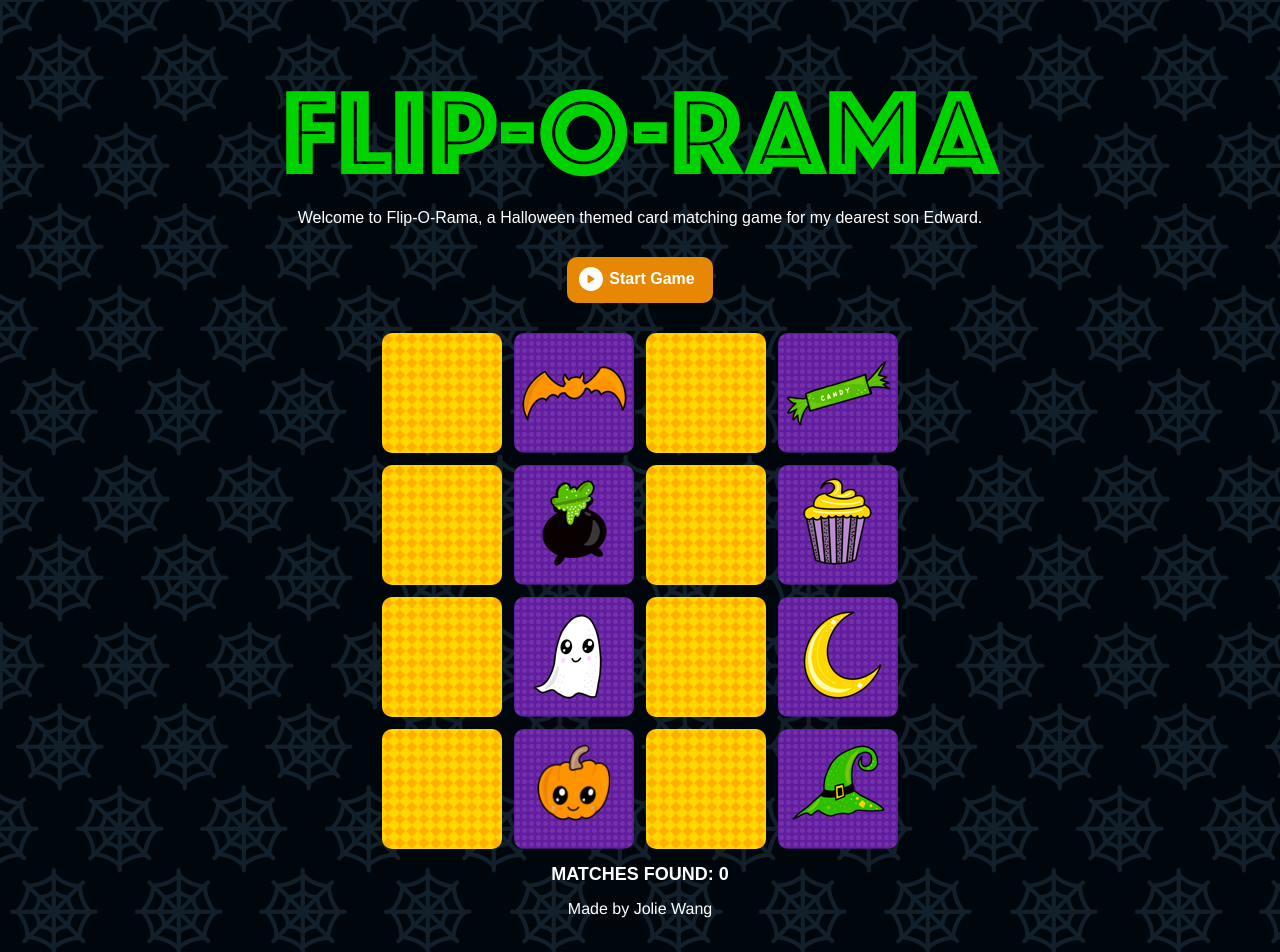
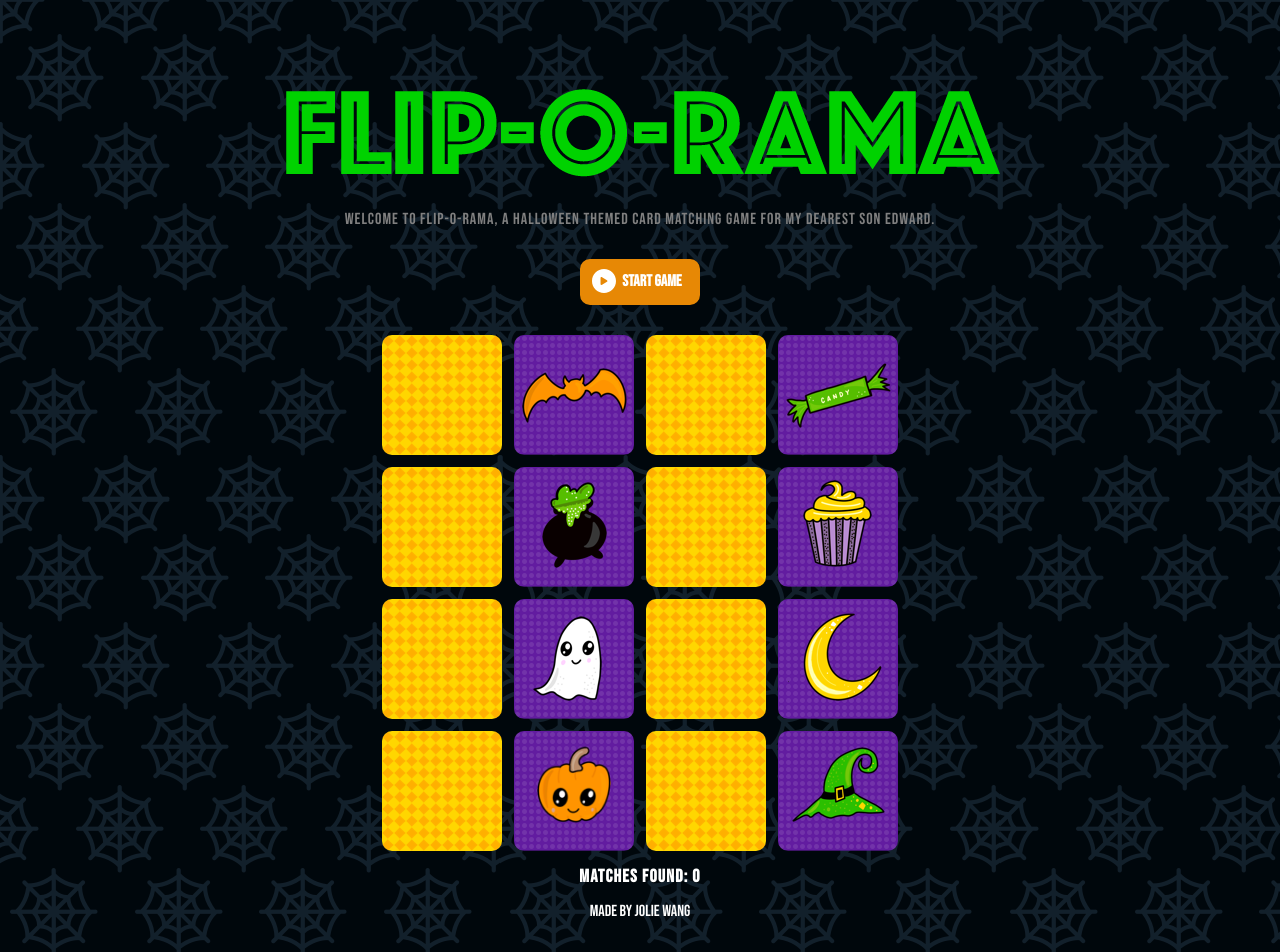
Before and after one commit to callmejojow/Flip-O-Rama, a Vue app: page / in a window 1280 px wide. Shown: the top 952 px of the page. Built offline with nearby package versions, Linux system fonts and the light colour scheme.

Commit message:
update style

```diff
--- a/src/App.vue
+++ b/src/App.vue
@@ -124,7 +124,7 @@ a:hover {
   text-decoration: underline;
 }
 #app {
-  font-family: Avenir, Helvetica, Arial, sans-serif;
+  font-family: 'Bebas Neue', cursive;
   -webkit-font-smoothing: antialiased;
   -moz-osx-font-smoothing: grayscale;
   text-align: center;
@@ -133,8 +133,9 @@ a:hover {
   padding: 60px 0;
 }
 .status {
-  font-family: 'Titillium Web', sans-serif;
+  font-family: 'Bebas Neue', cursive;
   font-size: 18px;
+  letter-spacing: 1.2px;
   text-transform: uppercase;
 }
 .game-board {
--- a/src/components/AppHero.vue
+++ b/src/components/AppHero.vue
@@ -13,7 +13,10 @@
 
 <style module>
 .description {
-  font-family: 'Titillium Web', sans-serif;
+  font-family: 'Bebas Neue', cursive;
+  letter-spacing: 1px;
+  font-size: 16px;
+  color: gray;
 }
 .description p {
   margin: 0;
--- a/src/components/NewGameButton.vue
+++ b/src/components/NewGameButton.vue
@@ -47,7 +47,7 @@ export default {
   justify-content: center;
   margin: 0 auto 30px;
   font-weight: bold;
-  font-family: 'Titillium Web', sans-serif;
+  font-family: 'Bebas Neue', cursive;
   font-weight: bold;
   font-size: 1rem;
   border: 0;
```
